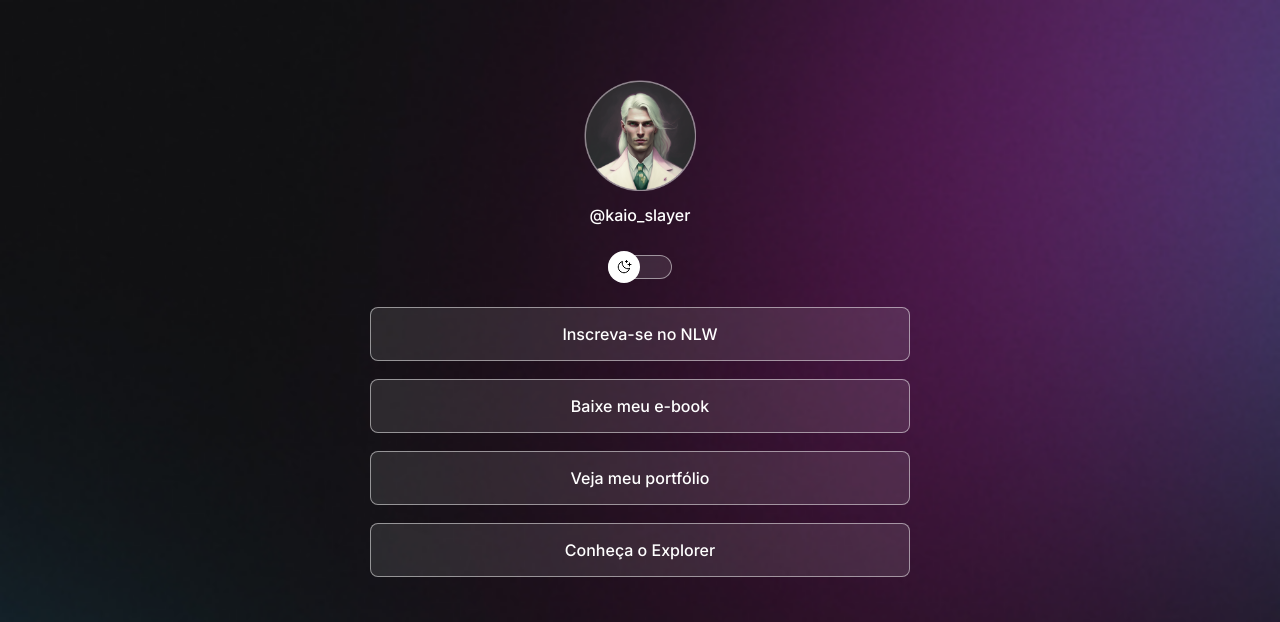
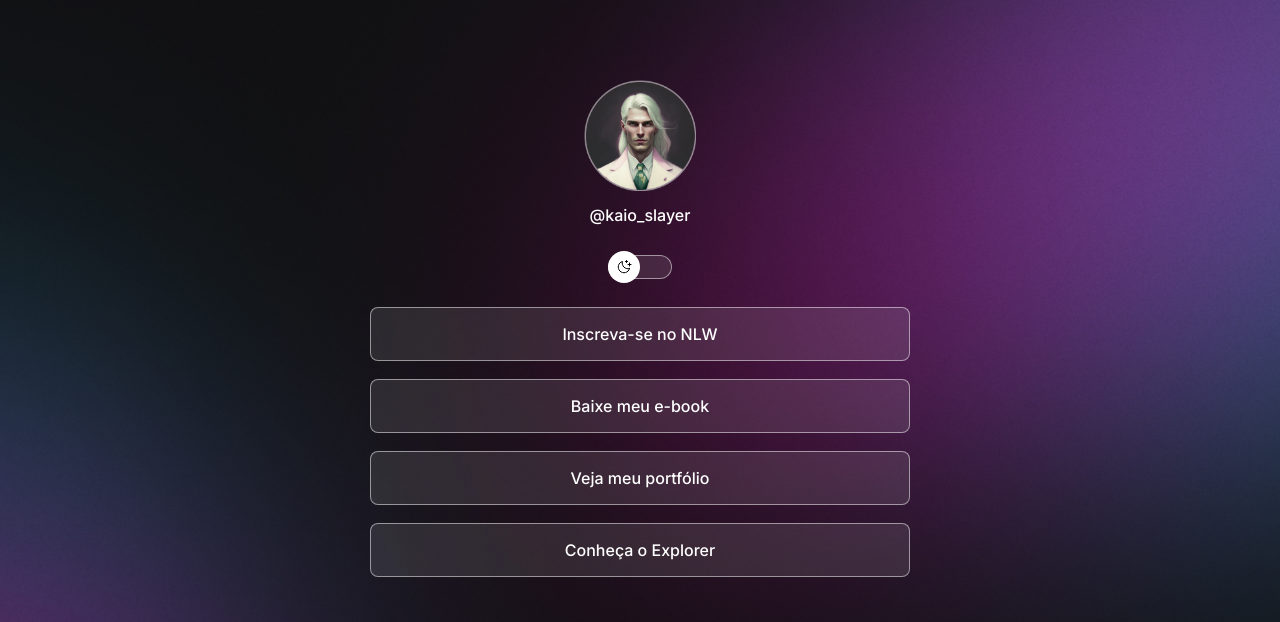
Before and after one commit to Kazechiro/DevLinks, a plain HTML site: page index.html in a window 1280 px wide. Shown: the top 622 px of the page. Drawn offline with nearby package versions, Linux system fonts and the light colour scheme.

Commit message:
change background based on media queries

```diff
--- a/style.css
+++ b/style.css
@@ -11,6 +11,7 @@ body {
     background-size: cover; vai preencher toda a tela*/
 
   background: var(--bg-url) no-repeat center/cover;
+  height: 100vh;
 }
 
 body * {
@@ -165,3 +166,19 @@ footer {
   text-align: center;
   font-size: 14px;
 }
+
+
+/*   Media Queries   */
+
+@media (min-width: 700px) {
+
+  :root{
+
+    --bg-url: url(./assets/bg-desktop.jpg);
+  }
+
+  .light{
+    --bg-url: url(./assets/gb-desktop-light.jpg);
+  }
+
+}
```
Also changed, not shown: assets/bg-desktop-light.jpg (added), assets/bg-desktop.jpg (added).
